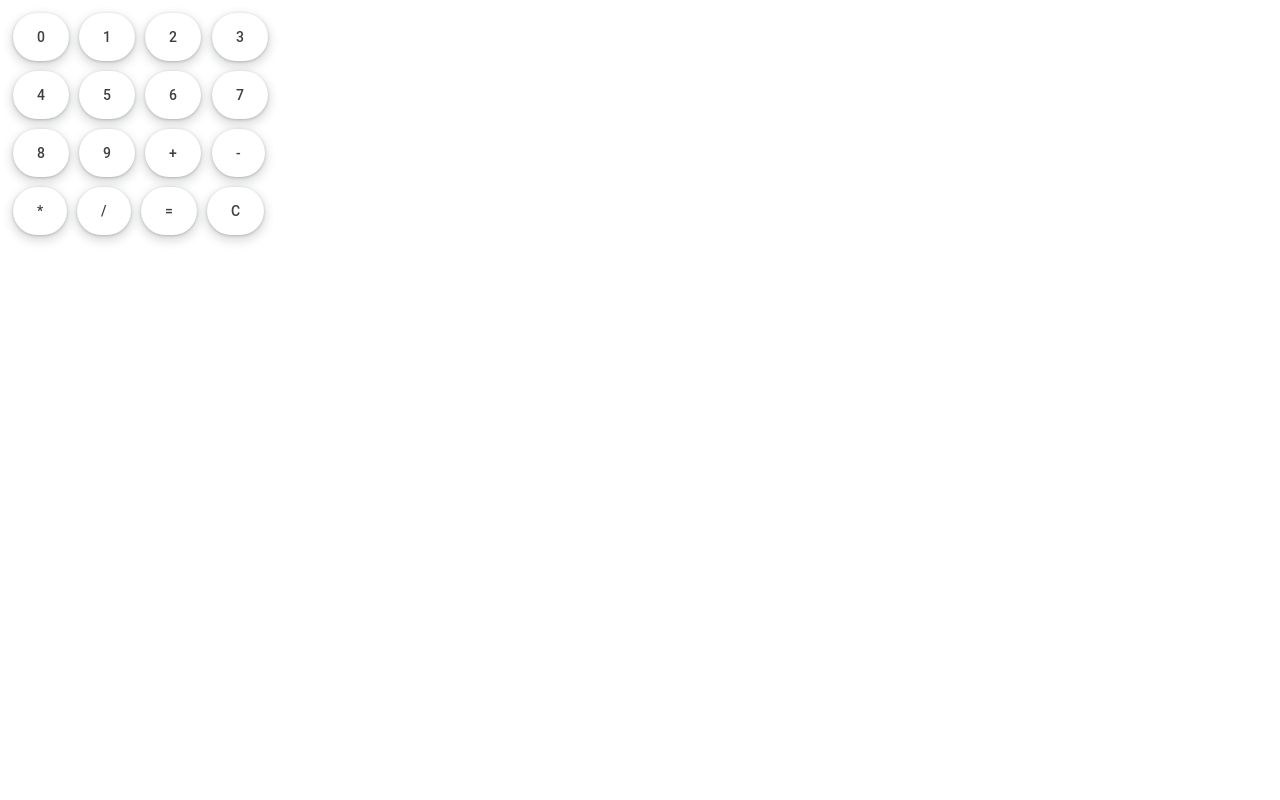
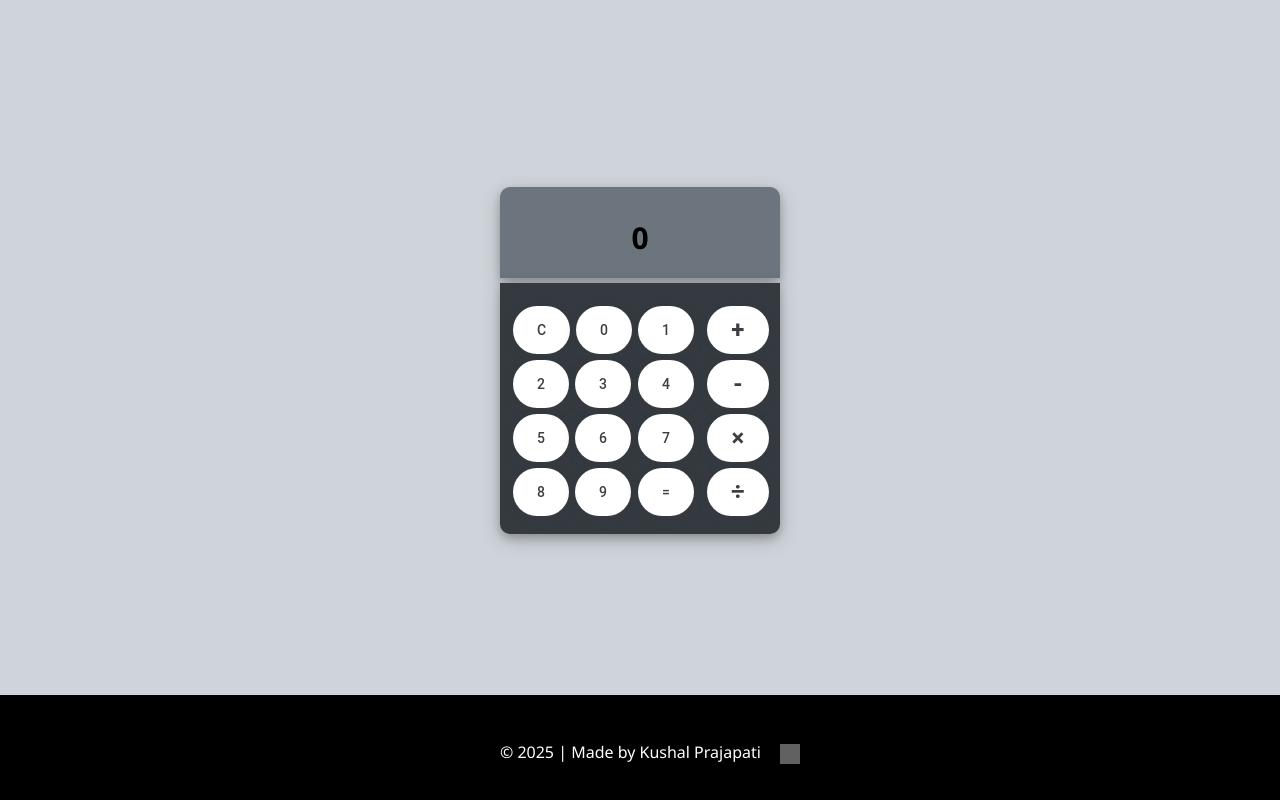
Before and after one commit to KushalPraja/odin-calculatorapp, a plain HTML site: page index.html in a window 1280 px wide. Drawn offline with Linux system fonts and the light colour scheme; grey boxes are pictures that could not be loaded.

Commit message:
fixed GUI issues

```diff
--- a/index.html
+++ b/index.html
@@ -7,13 +7,32 @@
     <meta name="viewport" content="width=device-width, initial-scale=1.0">
     <title>Calculator App</title>
 </head>
+
 <body>
 
-    <div class="calculator_app">
-        <div id="result"></div>
-        <div class="container" id="con1">
+        <div class="calculator_app">
 
+            <div id="result"></div>
+            <div class="calculator_body">
+                <div class="container" id="con1">
+                    <div id="equals"></div>
+                </div>
+                <div class="operators" id="operators"></div>
+            </div>
         </div>
-    </div>
+
+
+       <div class="footer-2">
+    <p>© 2025 | Made by Kushal Prajapati
+    <a href="https://github.com/kushalPraja" target="_blank" class="github-link">
+        <img src="https://github.githubassets.com/images/modules/logos_page/GitHub-Mark.png" alt="GitHub Logo" class="github-logo" style="width: 20px; height: 20px; vertical-align:middle; margin-left: 5px;">
+    </a>
+    </p>
+</div>
+
+    </p>
+</div>
+
+
 </body>
 </html>
--- a/script.js
+++ b/script.js
@@ -3,6 +3,16 @@ let previousNUM="";
 let currentNUM="0";
 let operator="";
 
+document.getElementById("result").innerHTML=currentNUM;
+
+
+//creating clear button
+const clearButton = document.createElement("button");
+clearButton.innerText = "C";
+clearButton.className = "button-17";
+clearButton.id = "clear";
+var containers = document.getElementById("con1");
+containers.appendChild(clearButton);
 
 for (let i=0;i<10;i++){
 
@@ -20,16 +30,30 @@ for (let i=0;i<10;i++){
 
 //creating operators
 
-const operators = ["+", "-", "*", "/", "="];
+const operators = ["+", "-", "×", "÷", "="];
 for (let i = 0; i < operators.length; i++) {
     const newButton = document.createElement("button");
     newButton.innerText = operators[i];
     newButton.className = "button-17";
-    newButton.id = `operator ${operators[i]}`;
-    var containers = document.getElementById("con1");
-    containers.appendChild(newButton);
+
+
+    //make them bold
+    if (operators[i] === "+" || operators[i] === "-" || operators[i] === "×" || operators[i] === "÷") {
+        newButton.style.fontWeight = "bolder";
+        newButton.style.fontSize = "24px";
+    }
 
     if (operators[i] === "=") {
+        newButton.id = "equals";
+        document.getElementById("con1").appendChild(newButton)
+    }
+    else{newButton.id = `operator ${operators[i]}`
+    document.getElementById("operators").appendChild(newButton);
+    };
+
+
+    if (operators[i] === "=") {
+
         newButton.addEventListener("click", evaluateResult);
     }
     else {
@@ -39,13 +63,16 @@ for (let i = 0; i < operators.length; i++) {
     }
 }
 
-//creating clear button
-const clearButton = document.createElement("button");
-clearButton.innerText = "C";
-clearButton.className = "button-17";
-clearButton.id = "clear";
-var containers = document.getElementById("con1");
-containers.appendChild(clearButton);
+
+
+
+clearButton.addEventListener("click", function () {
+    previousNUM = "";
+    currentNUM = "0";
+    operator = "";
+    document.getElementById("result").innerHTML = currentNUM;
+});
+
 
 
 // functions for add,subtract,multiply,divide
@@ -69,12 +96,18 @@ function handleoperator(op) {
     if (currentNUM === "") return; // Ignore if no number is currently entered
     //handle if contintuous operators are pressed
     if (currentNUM !== "" && previousNUM !== "" && operator !== "") {
+
         evaluateResult();
+        document.getElementById("result").innerHTML = currentNUM;
+    }
+
+    else{
+        document.getElementById("result").innerHTML = currentNUM;
     }
     operator = op;                 // Set the operator
     previousNUM = currentNUM;      // Store the first number
     currentNUM = "";               // Reset for the second number
-    document.getElementById("result").innerHTML = ""; // Clear the display
+     // Clear the display
 }
 
 
@@ -98,10 +131,10 @@ function evaluateResult() {
         case "-":
             result = subtract(num1, num2);
             break;
-        case "*":
+        case "×":
             result = multiply(num1, num2);
             break;
-        case "/":
+        case "÷":
             result = num2 !== 0 ? divide(num1, num2) : "Error"; // Avoid division by zero
             break;
     }
--- a/styles.css
+++ b/styles.css
@@ -1,24 +1,72 @@
 
-.container{
+
+
+
+#con1{
     display: flex;
     flex-wrap: wrap;
-    max-width: 300px;
-
+    max-width: 200px;
+    align-items: center;
+    justify-content: center;
 
 }
 
 
 
 #result{
+    font-family: 'Segoe UI', Tahoma, Geneva, Verdana, sans-serif;
+    font-weight: 600;
+    padding: 10px;
+    width: 2557x;
+    text-align: center;
+    padding-top: 30px;
+    padding-bottom:20px;
+    font-size: 30px;
+    background-color: #6c757d ;
+    border-top-right-radius: 10px;
+    border-top-left-radius: 10px;
+    /**shadow*/
+    box-shadow: 0 4px 8px 0 rgba(0, 0, 0, 0.2), 0 6px 20px 0 rgba(0, 0, 0, 0.19);
+}
+.calculator_body {
     display: flex;
-    justify-self: center;
-    align-self: center;
+    flex-direction: row;
+    padding: 20px 4px 15px; /* Combined padding for readability */
+    border-bottom-right-radius: 10px;
+    border-bottom-left-radius: 10px;
+    margin-top: 5px;
+    background-color: #343a40;
+    justify-content: center;
+    box-sizing: border-box; /* Ensures padding doesn't affect the size */
+    box-shadow: 0 4px 8px 0 rgba(0, 0, 0, 0.2), 0 6px 20px 0 rgba(0, 0, 0, 0.19);
 }
 
 
+.operators{
+    display: flex;
+    flex-direction: column;
+    justify-self: center;
+    align-self: center;
+    font-family: 'Segoe UI', Tahoma, Geneva, Verdana, sans-serif;
+    padding-right: 5px;
+
+}
+.calculator_app{
+    display: flex;
+    flex-direction: column;
+    justify-content: center;
+    justify-self: center;
+    height: 90vh;
+}
+
+html, body {
+  height: 100%;
+  margin: 0;
+  background-color:#ced4da
+}
 
 .button-17 {
-    margin:5px;
+  margin: 3px;
   align-items: center;
   appearance: none;
   background-color: #fff;
@@ -64,7 +112,6 @@
 
 .button-17:focus {
   outline: none;
-  border: 2px solid #4285f4;
 }
 
 .button-17:not(:disabled) {
@@ -86,3 +133,40 @@
 .button-17:disabled {
   box-shadow: rgba(60, 64, 67, .3) 0 1px 3px 0, rgba(60, 64, 67, .15) 0 4px 8px 3px;
 }
+
+/**
+ * Foot
+ */
+ .footer-2 {
+  background-color: #000000; /* Dark background */
+  color: #fff; /* White text */
+  text-align: center; /* Center content */
+  padding: 20px 10px; /* Spacing */
+  font-family: 'Segoe UI', Tahoma, Geneva, Verdana, sans-serif, sans-serif; /* Clean font */
+  position: fixed;
+  bottom: 0;
+  width: 100%;
+}
+
+.footer-2 a {
+  text-decoration: none;
+  color: inherit; /* Same as the text color */
+  margin-left: 10px;
+}
+
+.github-link {
+  display: inline-block;
+  margin-top: 10px;
+}
+
+.github-logo {
+  width: 30px; /* Size of the icon */
+  height: 30px;
+  vertical-align: middle;
+  filter: invert(1); /* Makes the logo white */
+  transition: transform 0.3s ease; /* Smooth animation */
+}
+
+.github-logo:hover {
+  transform: scale(1.2); /* Slight zoom effect on hover */
+}
```
